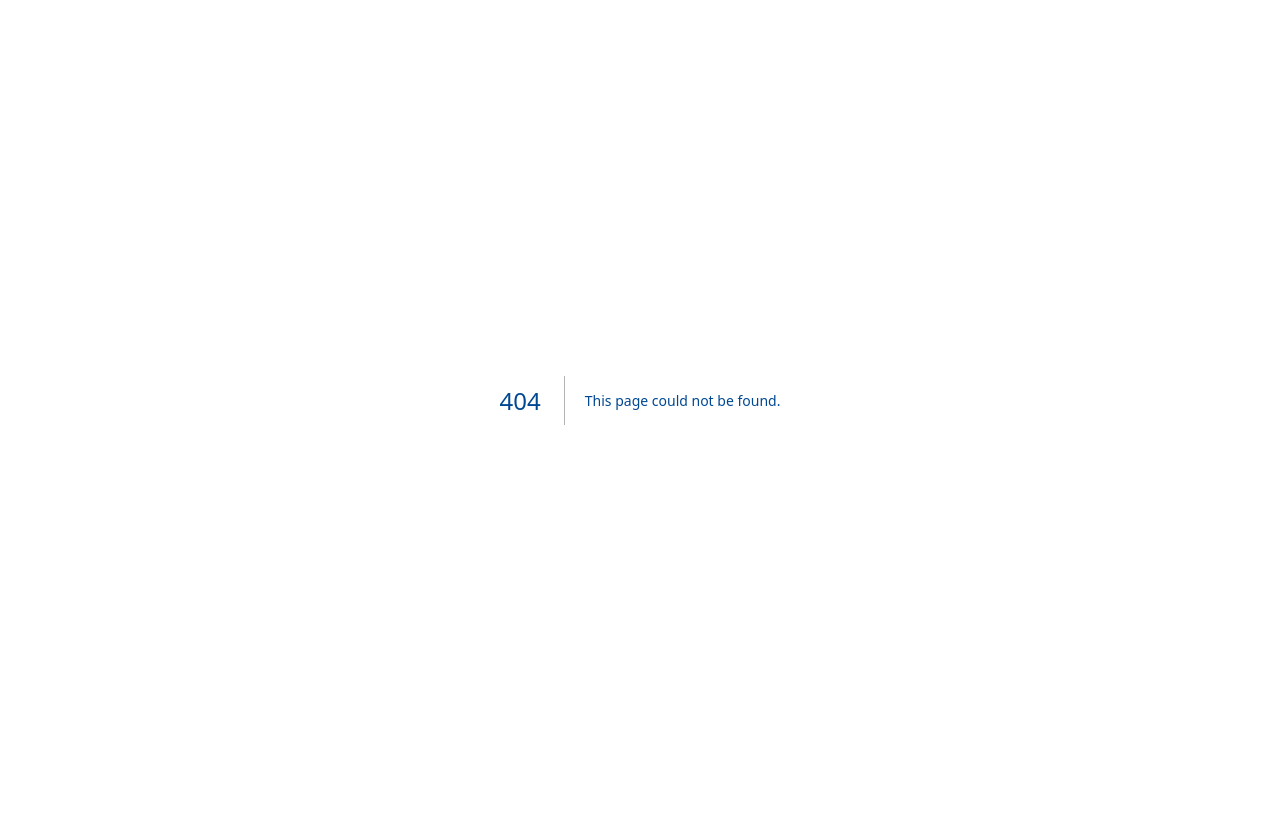
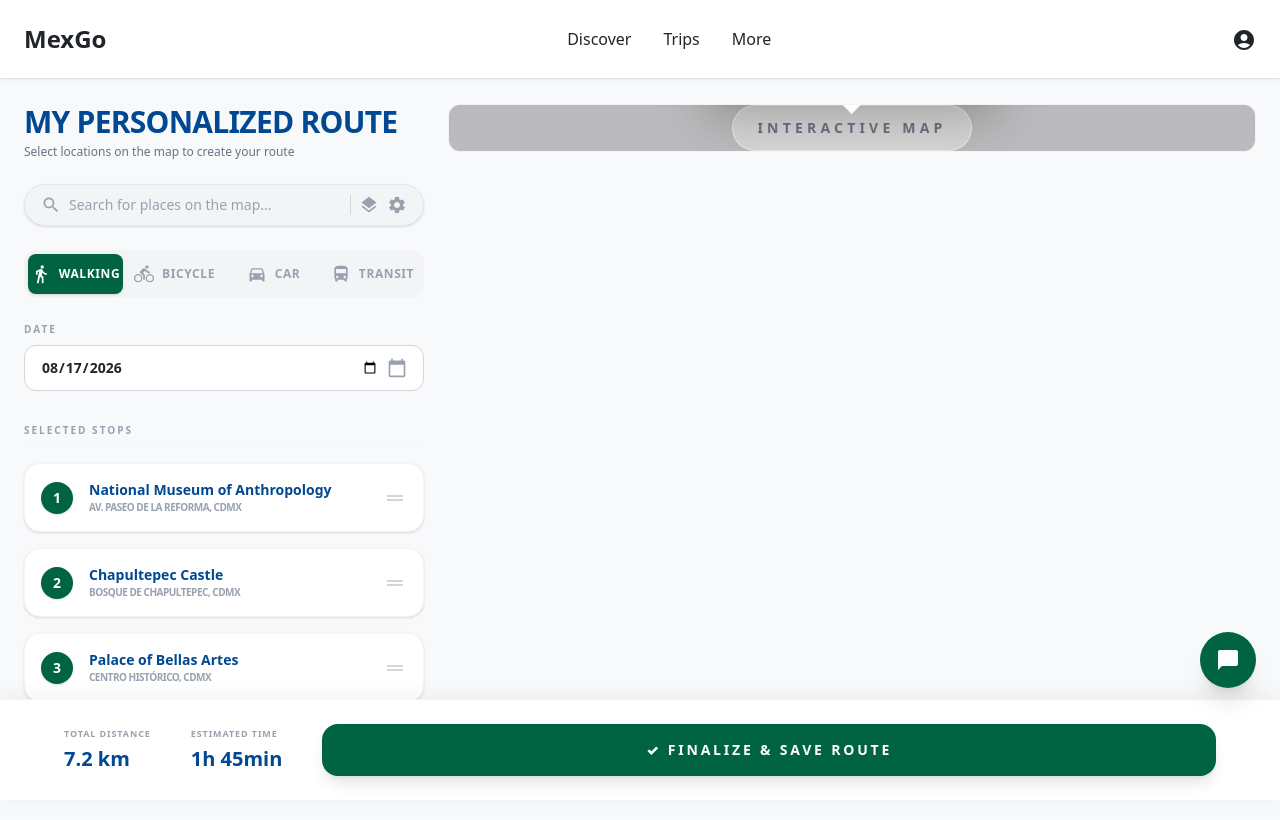
Before and after one commit to AGalanAG/mexgo, a Next.js app: page /trips in a window 1280 px wide. Before the commit this address had no page. Shown: the top 820 px of the page. Built offline with nearby package versions, Linux system fonts and the light colour scheme; grey boxes are pictures that could not be loaded.

Commit message:
feat(tourist): implement static Trips page with interactive map layout

```diff
--- /dev/null
+++ b/app/(tourist)/trips/page.tsx
@@ -0,0 +1,173 @@
+'use client';
+
+import React from 'react';
+import Navbar from '@/components/tourist/Navbar';
+import SearchIcon from '@mui/icons-material/Search';
+import LayersIcon from '@mui/icons-material/Layers';
+import SettingsIcon from '@mui/icons-material/Settings';
+import DirectionsWalkIcon from '@mui/icons-material/DirectionsWalk';
+import DirectionsBikeIcon from '@mui/icons-material/DirectionsBike';
+import DirectionsCarIcon from '@mui/icons-material/DirectionsCar';
+import DirectionsBusIcon from '@mui/icons-material/DirectionsBus';
+import CloseIcon from '@mui/icons-material/Close';
+import CalendarTodayIcon from '@mui/icons-material/CalendarToday';
+import DragHandleIcon from '@mui/icons-material/DragHandle';
+import ChatBubbleIcon from '@mui/icons-material/ChatBubble';
+import { motion } from 'framer-motion';
+
+export default function TripsPage() {
+  return (
+    <div className="flex flex-col min-h-screen bg-[var(--background)]">
+      {/* 1. Navbar fija */}
+      <Navbar variant="light" />
+
+      {/* Main Content: Padding-top for fixed Navbar */}
+      <main className="pt-20 pb-24 flex-1 flex flex-col lg:flex-row max-w-[1600px] mx-auto w-full overflow-hidden">
+
+        {/* Left Sidebar: Settings and Stops (1024px+ side layout) */}
+        <section className="flex-1 lg:max-w-md w-full p-4 md:p-6 overflow-y-auto no-scrollbar">
+
+          {/* 2. Header de página */}
+          <div className="mb-6">
+            <h1 className="text-2xl md:text-3xl font-black text-[var(--primary)] mb-1 uppercase tracking-tight" style={{ fontFamily: 'var(--font-display, inherit)' }}>
+              My Personalized Route
+            </h1>
+            <p className="text-xs text-gray-500 font-medium">
+              Select locations on the map to create your route
+            </p>
+          </div>
+
+          {/* 3. Barra de búsqueda */}
+          <div className="mb-6">
+            <div className="relative flex items-center bg-gray-100 rounded-full border border-gray-200 px-4 py-2.5 shadow-sm focus-within:ring-2 focus-within:ring-[var(--primary)] transition-all">
+              <SearchIcon className="text-gray-400 mr-2" fontSize="small" />
+              <input
+                type="text"
+                placeholder="Search for places on the map..."
+                className="flex-1 bg-transparent border-none outline-none text-sm text-[var(--text-primary)] placeholder-gray-400 font-medium"
+              />
+              <div className="flex items-center gap-2 border-l border-gray-300 ml-2 pl-2">
+                <LayersIcon className="text-gray-400 cursor-pointer hover:text-gray-600" fontSize="small" />
+                <SettingsIcon className="text-gray-400 cursor-pointer hover:text-gray-600" fontSize="small" />
+              </div>
+            </div>
+          </div>
+
+          {/* 4. Selector de modo de transporte */}
+          <div className="mb-6">
+            <div className="flex bg-gray-100 p-1 rounded-xl gap-1">
+              <button className="flex-1 flex items-center justify-center gap-2 py-2.5 rounded-lg bg-[var(--accent)] text-white shadow-sm transition-all text-xs font-bold uppercase tracking-wider">
+                <DirectionsWalkIcon fontSize="small" /> Walking
+              </button>
+              <button className="flex-1 flex items-center justify-center gap-2 py-2.5 rounded-lg text-gray-400 hover:bg-gray-200 transition-all text-xs font-bold uppercase tracking-wider">
+                <DirectionsBikeIcon fontSize="small" /> Bicycle
+              </button>
+              <button className="flex-1 flex items-center justify-center gap-2 py-2.5 rounded-lg text-gray-400 hover:bg-gray-200 transition-all text-xs font-bold uppercase tracking-wider">
+                <DirectionsCarIcon fontSize="small" /> Car
+              </button>
+              <button className="flex-1 flex items-center justify-center gap-2 py-2.5 rounded-lg text-gray-400 hover:bg-gray-200 transition-all text-xs font-bold uppercase tracking-wider">
+                <DirectionsBusIcon fontSize="small" /> Transit
+              </button>
+            </div>
+          </div>
+
+          {/* 7. Selector de fecha */}
+          <div className="mb-8">
+            <label className="block text-[10px] font-black text-gray-400 uppercase tracking-[0.2em] mb-2">Date</label>
+            <div className="relative flex items-center bg-white border border-gray-300 rounded-xl px-4 py-3 focus-within:border-[var(--primary)] transition-all">
+              <input
+                type="date"
+                defaultValue="2026-08-17"
+                className="flex-1 bg-transparent border-none outline-none text-sm text-[var(--text-primary)] font-bold uppercase"
+              />
+              <CalendarTodayIcon className="text-gray-400 ml-2" fontSize="small" />
+            </div>
+          </div>
+
+          {/* 8. Sección "Selected Stops" */}
+          <div className="mb-6">
+            <h4 className="text-[10px] font-black text-gray-400 uppercase tracking-[0.2em] mb-4 border-b border-gray-100 pb-2">Selected Stops</h4>
+
+            <div className="space-y-4">
+              {[
+                { n: 1, name: "National Museum of Anthropology", addr: "Av. Paseo de la Reforma, CDMX" },
+                { n: 2, name: "Chapultepec Castle", addr: "Bosque de Chapultepec, CDMX" },
+                { n: 3, name: "Palace of Bellas Artes", addr: "Centro Histórico, CDMX" },
+              ].map((stop) => (
+                <div key={stop.n} className="flex items-center gap-4 bg-white p-4 rounded-2xl shadow-sm border border-gray-100 hover:border-[var(--primary)] transition-all group">
+                  <div className="w-8 h-8 rounded-full bg-[var(--accent)] flex items-center justify-center text-white font-bold text-sm shadow-sm">
+                    {stop.n}
+                  </div>
+                  <div className="flex-1 min-w-0">
+                    <p className="font-black text-sm text-[var(--primary)] truncate">{stop.name}</p>
+                    <p className="text-[10px] text-gray-400 font-bold uppercase tracking-tighter truncate">{stop.addr}</p>
+                  </div>
+                  <DragHandleIcon className="text-gray-300 cursor-grab group-hover:text-gray-500" />
+                </div>
+              ))}
+            </div>
+          </div>
+        </section>
+
+        {/* Right Section: Map Placeholder (1024px+ side layout) */}
+        <section className="flex-1 h-[400px] lg:h-full p-4 lg:p-6 lg:pl-0">
+          {/* 5. Mapa placeholder */}
+          <div className="w-full h-full bg-gray-200 rounded-[var(--radius-xl)] relative overflow-hidden border border-gray-100 shadow-inner flex items-center justify-center">
+            {/* Visual background for map mock */}
+            <div className="absolute inset-0 bg-[url('https://api.mapbox.com/styles/v1/mapbox/light-v10/static/-99.1620,19.4194,13,0/800x600?access_token=none')] bg-cover opacity-60"></div>
+
+            <span className="relative z-10 text-gray-500 font-black uppercase tracking-[0.3em] text-sm bg-white/40 backdrop-blur-md px-6 py-3 rounded-full border border-white/50">
+              Interactive Map
+            </span>
+
+            {/* 6. Popup de lugar sobre el mapa (estático preview) */}
+            <div className="absolute top-1/2 left-1/2 -translate-x-1/2 -translate-y-[120%] z-20">
+              <div className="bg-white rounded-2xl p-4 shadow-2xl border border-gray-100 min-w-[280px] relative">
+                <button className="absolute top-3 right-3 text-gray-300 hover:text-gray-600">
+                  <CloseIcon fontSize="small" />
+                </button>
+                <div className="mb-4">
+                  <h5 className="font-black text-[var(--primary)] text-base mb-0.5">Zócalo</h5>
+                  <p className="text-[10px] text-gray-400 font-bold uppercase leading-tight">Plaza de la Constitución, Centro Histórico, CDMX</p>
+                </div>
+                <button className="w-full bg-[var(--primary)] text-white font-black py-2.5 rounded-xl text-xs uppercase tracking-widest shadow-md hover:brightness-110 transition-all">
+                  + Add to my route
+                </button>
+                {/* Pointer arrow for the popup */}
+                <div className="absolute -bottom-2 left-1/2 -translate-x-1/2 w-4 h-4 bg-white border-r border-b border-gray-100 rotate-45"></div>
+              </div>
+            </div>
+          </div>
+        </section>
+      </main>
+
+      {/* 9. Barra inferior de resumen */}
+      <footer className="fixed bottom-0 left-0 w-full bg-white border-t border-gray-100 shadow-[0_-4px_20px_rgba(0,0,0,0.05)] p-4 md:p-6 z-40">
+        <div className="max-w-6xl mx-auto flex flex-col md:flex-row items-center gap-4 md:gap-10">
+          <div className="flex gap-10">
+            <div>
+              <p className="text-[9px] font-black text-gray-400 uppercase tracking-widest mb-1">Total Distance</p>
+              <p className="text-xl font-black text-[var(--primary)]">7.2 km</p>
+            </div>
+            <div>
+              <p className="text-[9px] font-black text-gray-400 uppercase tracking-widest mb-1">Estimated Time</p>
+              <p className="text-xl font-black text-[var(--primary)]">1h 45min</p>
+            </div>
+          </div>
+          <button className="flex-1 w-full bg-[var(--accent)] text-white font-black py-4 rounded-2xl shadow-lg shadow-[var(--accent)]/20 text-sm uppercase tracking-[0.2em] hover:brightness-110 transition-all active:scale-[0.98]">
+            ✓ Finalize & Save Route
+          </button>
+        </div>
+      </footer>
+
+      {/* 10. Botón flotante de chat */}
+      <motion.button
+        whileHover={{ scale: 1.1, rotate: -10 }}
+        whileTap={{ scale: 0.9 }}
+        className="fixed bottom-28 right-6 w-14 h-14 bg-[var(--accent)] text-white rounded-full flex items-center justify-center shadow-xl z-50 transition-all"
+      >
+        <ChatBubbleIcon />
+      </motion.button>
+    </div>
+  );
+}
```
